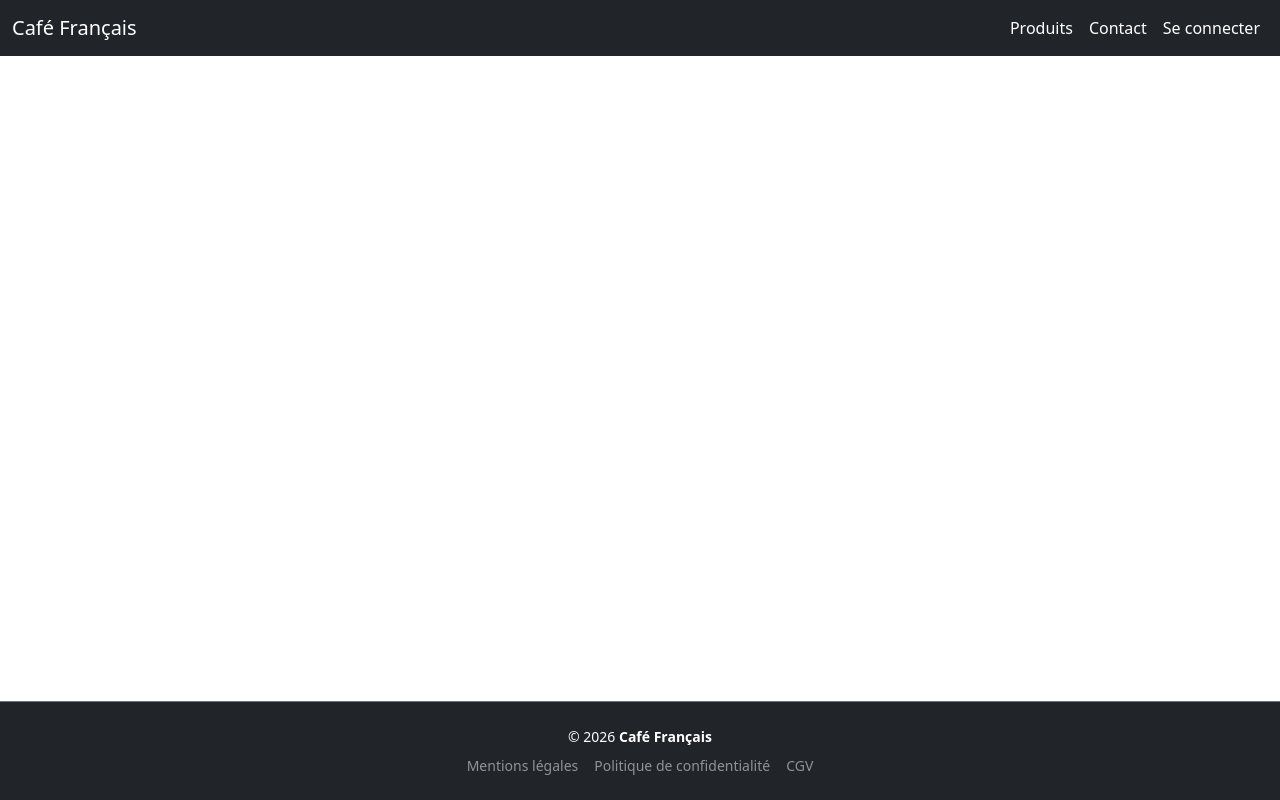
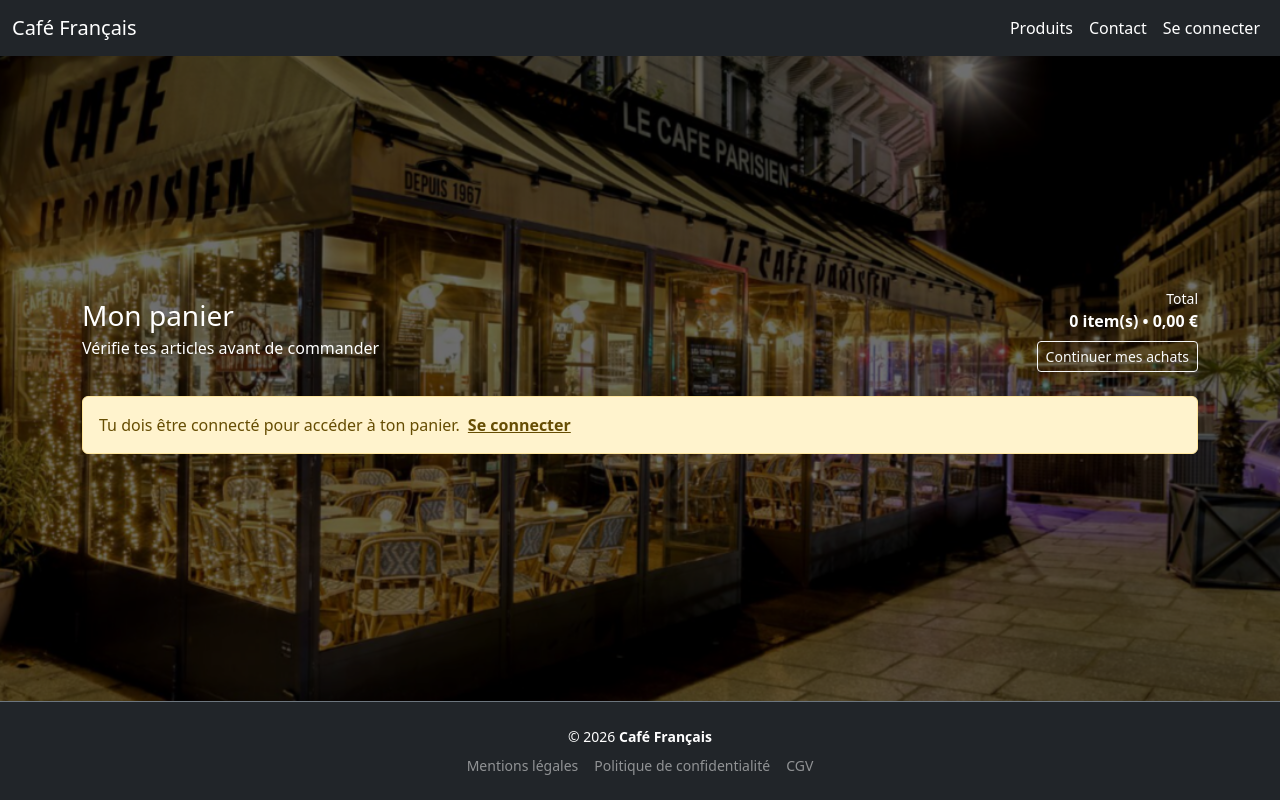
Before and after one commit to LEFRAY-Damien/Projet-cafe, a Vue app in the folder frontend/: page /panier in a window 1280 px wide. Built offline with nearby package versions, Linux system fonts and the light colour scheme.

Commit message:
page panier ok

```diff
--- /dev/null
+++ b/frontend/src/composables/usePanierCarte.js
@@ -0,0 +1,62 @@
+import { computed, onMounted } from "vue";
+import { useAuthStore } from "@/stores/auth";
+import { usePanierStore } from "@/stores/panier";
+
+export function usePanierCarte() {
+  const auth = useAuthStore();
+  const panier = usePanierStore();
+
+  const items = computed(() => panier.items ?? []);
+
+  function formatPrice(value) {
+    const n = Number(value ?? 0);
+    return n.toFixed(2).replace(".", ",");
+  }
+
+  function lineTotal(i) {
+    return Number(i.price ?? 0) * Number(i.qty ?? 0);
+  }
+
+  function inc(i) {
+    const next = Number(i.qty ?? 1) + 1;
+    panier.setQty(i.productIri, next);
+  }
+
+  function dec(i) {
+    const next = Math.max(1, Number(i.qty ?? 1) - 1);
+    panier.setQty(i.productIri, next);
+  }
+
+  function setQty(i, raw) {
+    const n = Math.floor(Number(raw));
+    if (!Number.isFinite(n) || n < 1) return;
+    panier.setQty(i.productIri, n);
+  }
+
+  function removeItem(i) {
+    panier.remove(i.productIri);
+  }
+
+  function clearPanier() {
+    panier.clear();
+  }
+
+  onMounted(async () => {
+    // pour être cohérent avec tes autres pages : auth.init() au montage
+    // (si déjà initialisé, ça ne casse rien)
+    await auth.init();
+  });
+
+  return {
+    auth,
+    panier,
+    items,
+    formatPrice,
+    lineTotal,
+    inc,
+    dec,
+    setQty,
+    removeItem,
+    clearPanier,
+  };
+}
--- a/frontend/src/router/index.js
+++ b/frontend/src/router/index.js
@@ -14,6 +14,7 @@ const router = createRouter({
   history: createWebHistory(import.meta.env.BASE_URL),
   routes: [
     { path: "/", name: "home", component: HomeView },
+    { path: "/panier", component: () => import("@/views/PanierView.vue") },
     { path: "/produits", name: "produits", component: ProduitsView },
     { path: "/login", name: "login", component: LoginView },
     { path: "/contact", name: "contact", component: ContactView },
--- /dev/null
+++ b/frontend/src/views/PanierView.vue
@@ -0,0 +1,135 @@
+<script setup>
+import { usePanierCarte } from "@/composables/usePanierCarte";
+
+const {
+  auth,
+  panier,
+  items,
+  formatPrice,
+  lineTotal,
+  inc,
+  dec,
+  setQty,
+  removeItem,
+  clearPanier,
+} = usePanierCarte();
+</script>
+
+<template>
+  <div class="home-bg d-flex align-items-center justify-content-center text-white">
+    <div class="home-overlay"></div>
+
+    <div class="home-content container py-4">
+      <!-- HEADER -->
+      <div class="d-flex align-items-center justify-content-between mb-4">
+        <div>
+          <h1 class="h3 mb-1">Mon panier</h1>
+          <div>Vérifie tes articles avant de commander</div>
+        </div>
+
+        <div class="text-end">
+          <div class="small">Total</div>
+          <div class="fw-semibold">
+            {{ panier.count }} item(s) • {{ formatPrice(panier.total) }} €
+          </div>
+
+          <RouterLink to="/produits" class="btn btn-sm btn-outline-light mt-2">
+            Continuer mes achats
+          </RouterLink>
+        </div>
+      </div>
+
+      <!-- PAS CONNECTÉ -->
+      <div v-if="!auth.isLoggedIn" class="alert alert-warning">
+        Tu dois être connecté pour accéder à ton panier.
+        <RouterLink to="/login" class="alert-link ms-1">Se connecter</RouterLink>
+      </div>
+
+      <!-- CONNECTÉ -->
+      <template v-else>
+        <!-- PANIER VIDE -->
+        <div v-if="items.length === 0" class="alert alert-info">
+          Ton panier est vide.
+          <RouterLink to="/produits" class="alert-link ms-1">Voir les produits</RouterLink>
+        </div>
+
+        <!-- PANIER REMPLI -->
+        <div v-else class="card shadow-sm text-dark">
+          <div class="card-body p-0">
+            <div class="table-responsive">
+              <table class="table mb-0 align-middle">
+                <thead class="table-light">
+                  <tr>
+                    <th>Produit</th>
+                    <th class="text-end">Prix</th>
+                    <th class="text-center" style="width: 230px;">Quantité</th>
+                    <th class="text-end">Sous-total</th>
+                    <th style="width: 70px;"></th>
+                  </tr>
+                </thead>
+
+                <tbody>
+                  <tr v-for="i in items" :key="i.productIri">
+                    <td class="fw-semibold">{{ i.name }}</td>
+
+                    <td class="text-end">{{ formatPrice(i.price) }} €</td>
+
+                    <td>
+                      <div class="d-flex justify-content-center align-items-center gap-2">
+                        <button class="btn btn-sm btn-outline-secondary" type="button" @click="dec(i)">
+                          -
+                        </button>
+
+                        <input
+                          class="form-control form-control-sm text-center"
+                          style="width: 80px;"
+                          type="number"
+                          min="1"
+                          :value="i.qty"
+                          @input="setQty(i, $event.target.value)"
+                        />
+
+                        <button class="btn btn-sm btn-outline-secondary" type="button" @click="inc(i)">
+                          +
+                        </button>
+                      </div>
+                    </td>
+
+                    <td class="text-end fw-semibold">
+                      {{ formatPrice(lineTotal(i)) }} €
+                    </td>
+
+                    <td class="text-end">
+                      <button class="btn btn-sm btn-outline-danger" type="button" @click="removeItem(i)">
+                        ✕
+                      </button>
+                    </td>
+                  </tr>
+                </tbody>
+
+                <tfoot class="table-light">
+                  <tr>
+                    <td colspan="3" class="text-end fw-semibold">Total</td>
+                    <td class="text-end fw-semibold">{{ formatPrice(panier.total) }} €</td>
+                    <td></td>
+                  </tr>
+                </tfoot>
+              </table>
+            </div>
+          </div>
+
+          <div class="card-footer d-flex justify-content-between align-items-center">
+            <button class="btn btn-outline-danger" type="button" @click="clearPanier">
+              Vider le panier
+            </button>
+
+            <!-- On branchera la commande plus tard -->
+            <button class="btn btn-primary" type="button" disabled>
+              Commander (bientôt)
+            </button>
+          </div>
+        </div>
+      </template>
+    </div>
+  </div>
+</template>
```
